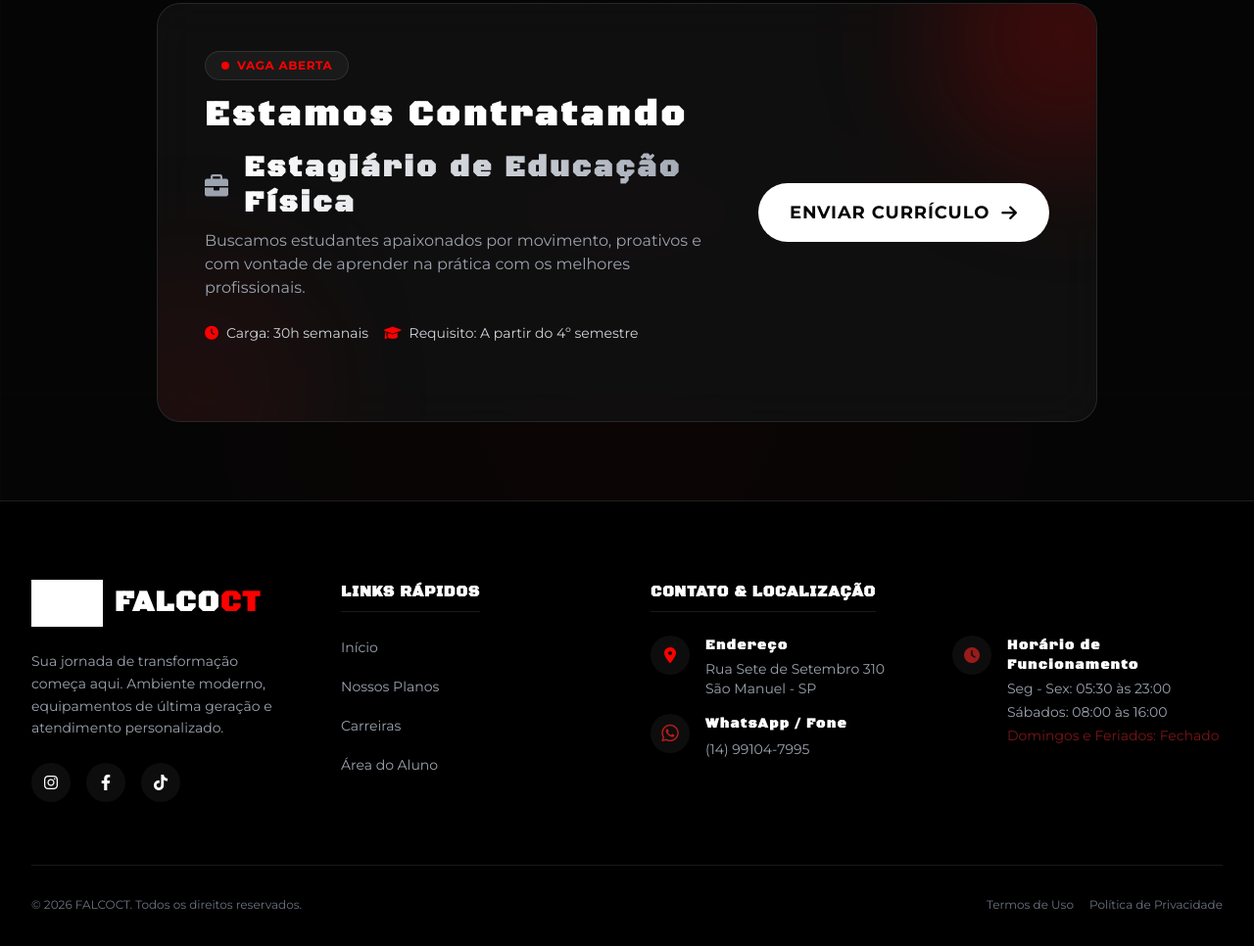
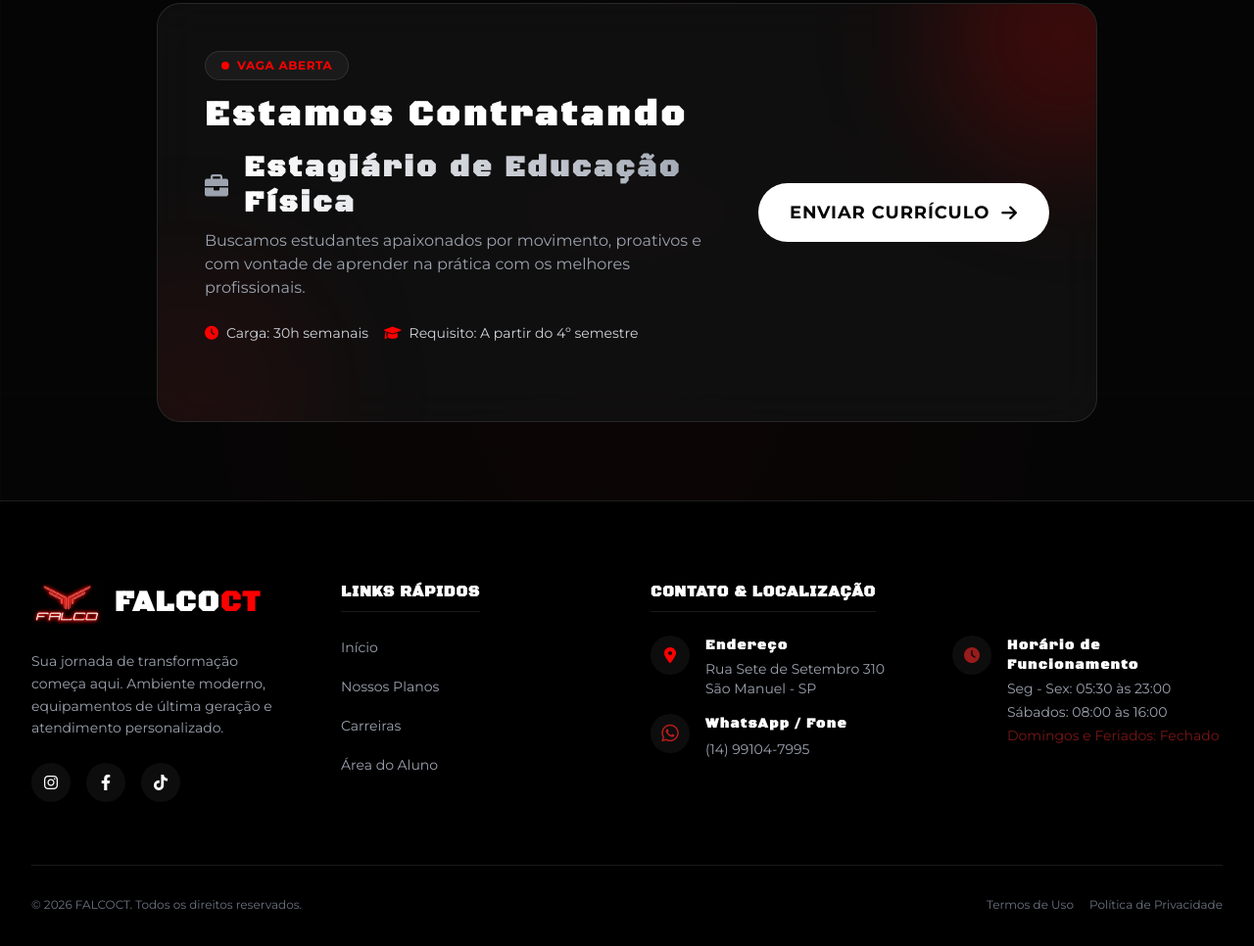
Before and after one commit to lucasmfaria/falcoct-v1, a website built with Vite: page index.html in a window 1280 px wide. Shown: the part 1999-2965 px from the top of the page at 98% size. Built offline with nearby package versions, Linux system fonts and the light colour scheme.

Commit message:
feat: Add optimized logo and animation assets, updating `index.html` to remove logo inversion.

```diff
--- a/index.html
+++ b/index.html
@@ -240,8 +240,7 @@
                 <!-- Brand -->
                 <div class="col-span-1 lg:col-span-1">
                     <div class="flex items-center gap-3 mb-6">
-                        <img class="h-12 w-auto object-contain brightness-0 invert" src="/assets/logo_optimized.png"
-                            alt="Gym Logo" />
+                        <img class="h-12 w-auto object-contain" src="/assets/logo_optimized.png" alt="Gym Logo" />
                         <span class="font-display font-bold text-3xl tracking-wider text-white">FALCO<span
                                 class="text-neon-red">CT</span></span>
                     </div>
```
